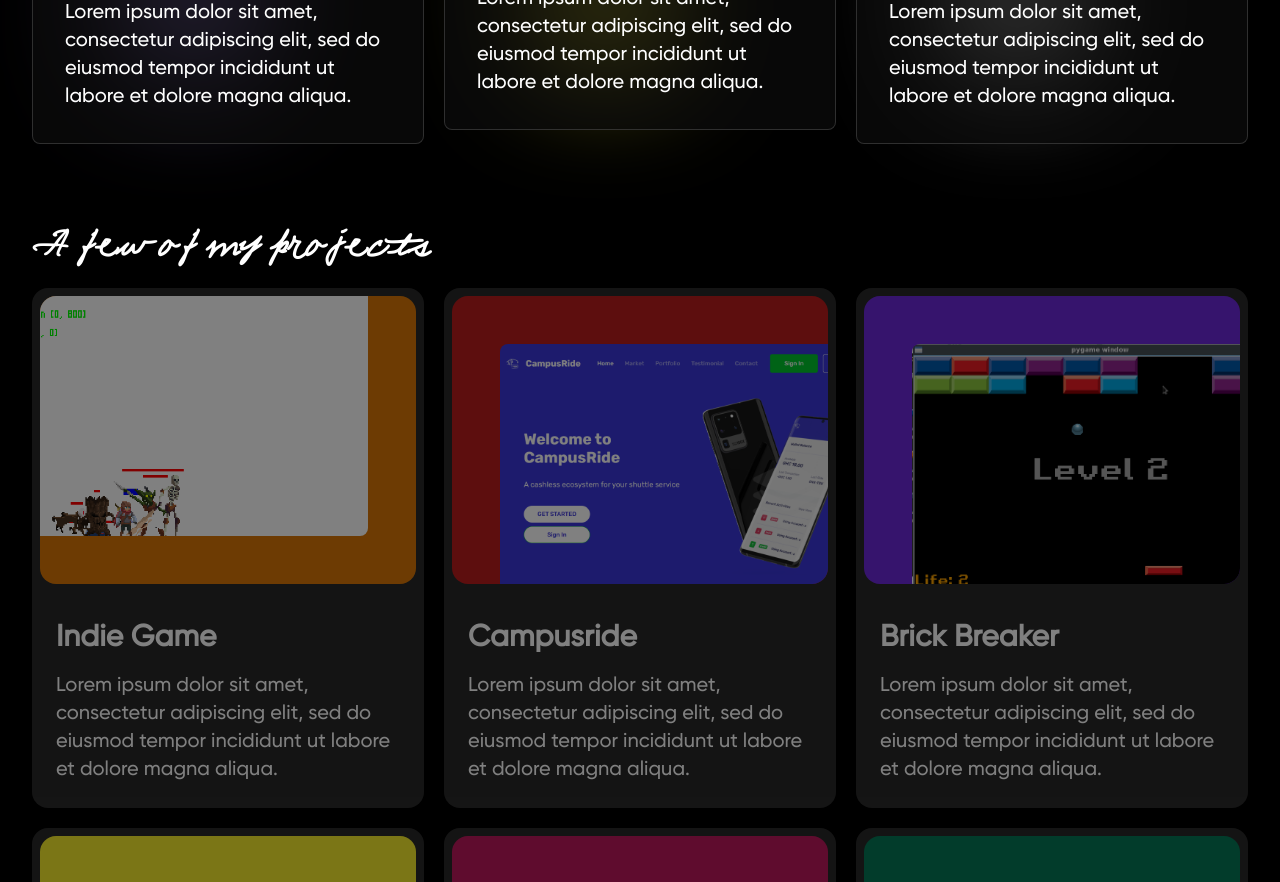
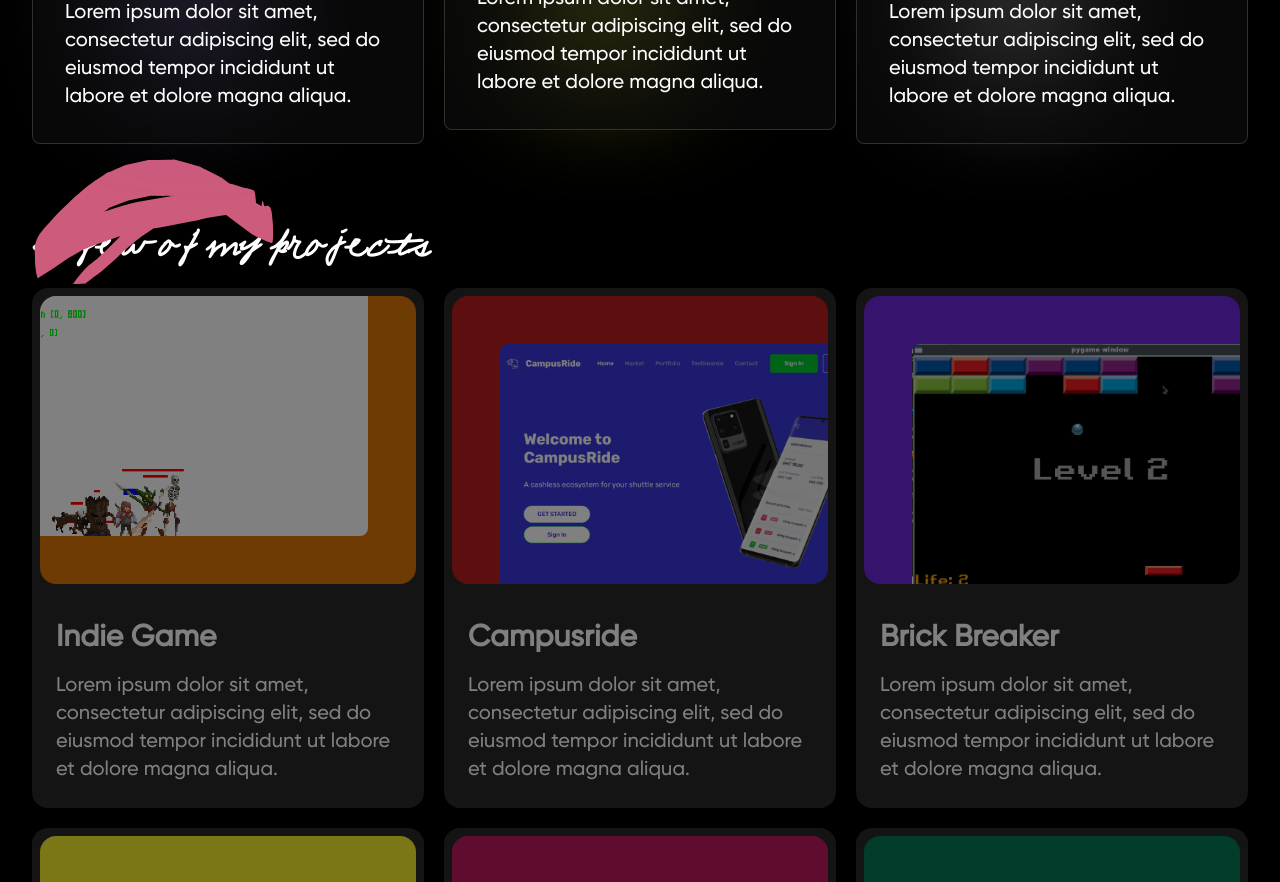
Before and after one commit to kangah-codes/personal-website, a Next.js app: page / in a window 1280 px wide. Shown: the part 1480-2362 px from the top of the page. Built offline with nearby package versions, Linux system fonts and the light colour scheme.

Commit message:
Update Projects.js

```diff
--- a/components/Projects.js
+++ b/components/Projects.js
@@ -90,8 +90,13 @@ const Card = ({ data }) => {
 const Projects = () => {
 	return (
 		<div className="my-0 lg:my-20 max-w-7xl flex flex-col px-8 mx-auto items-start">
-			<p className="text-white md:text-5xl text-3xl font-semibold mb-4 cursive flex">
+			<p className="text-white md:text-5xl text-3xl font-semibold mb-4 cursive relative">
 				A few of my projects
+				<img
+					src="/underline.svg"
+					alt="underline"
+					className="w-60 -bottom-2 absolute transform -rotate-3 invert-2"
+				/>
 			</p>
 			<div className="w-full grid grid-cols-1 lg:grid-cols-3  z-50 relative  gap-5 ">
 				{data.map((card, key) => (
```
